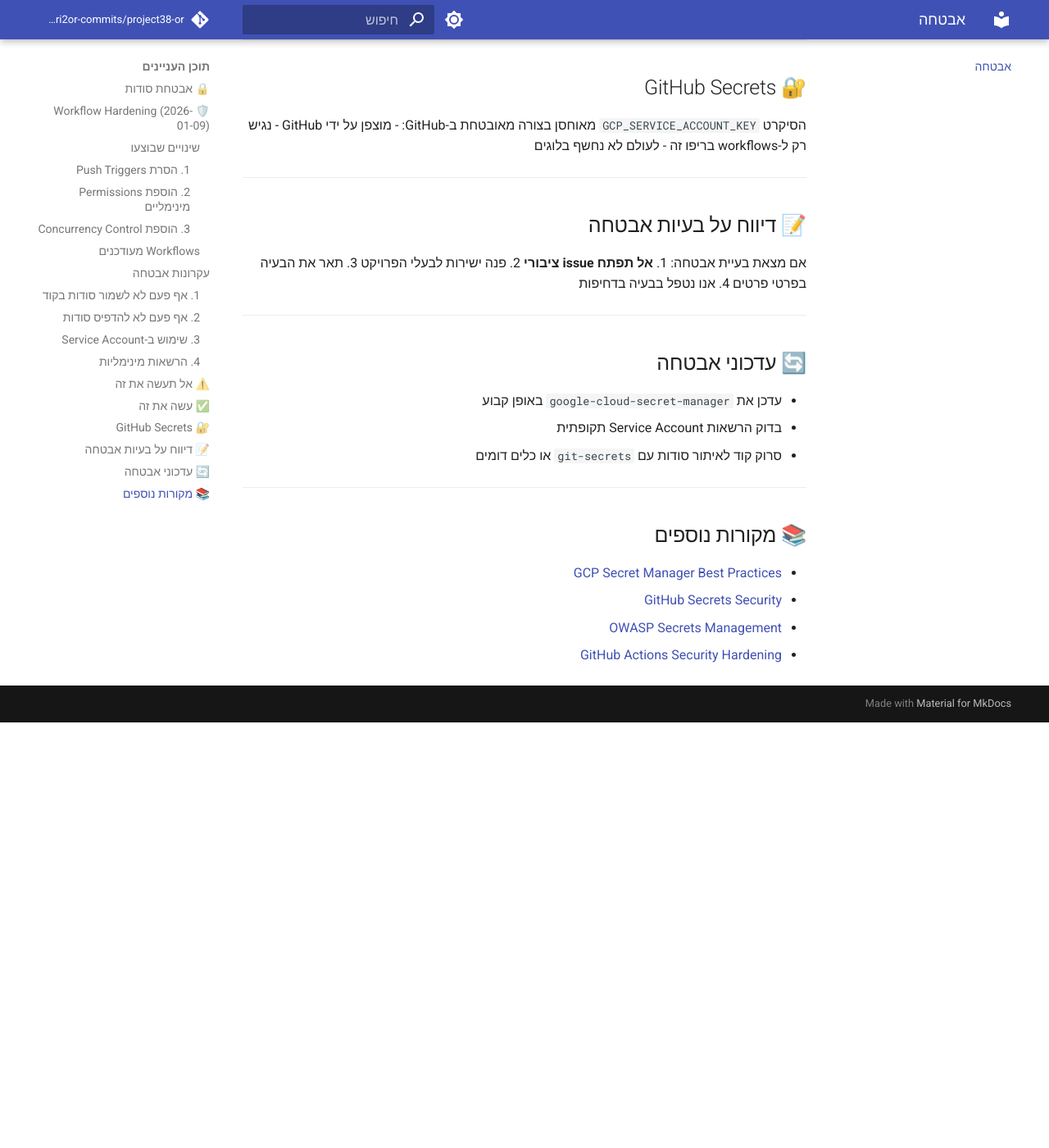
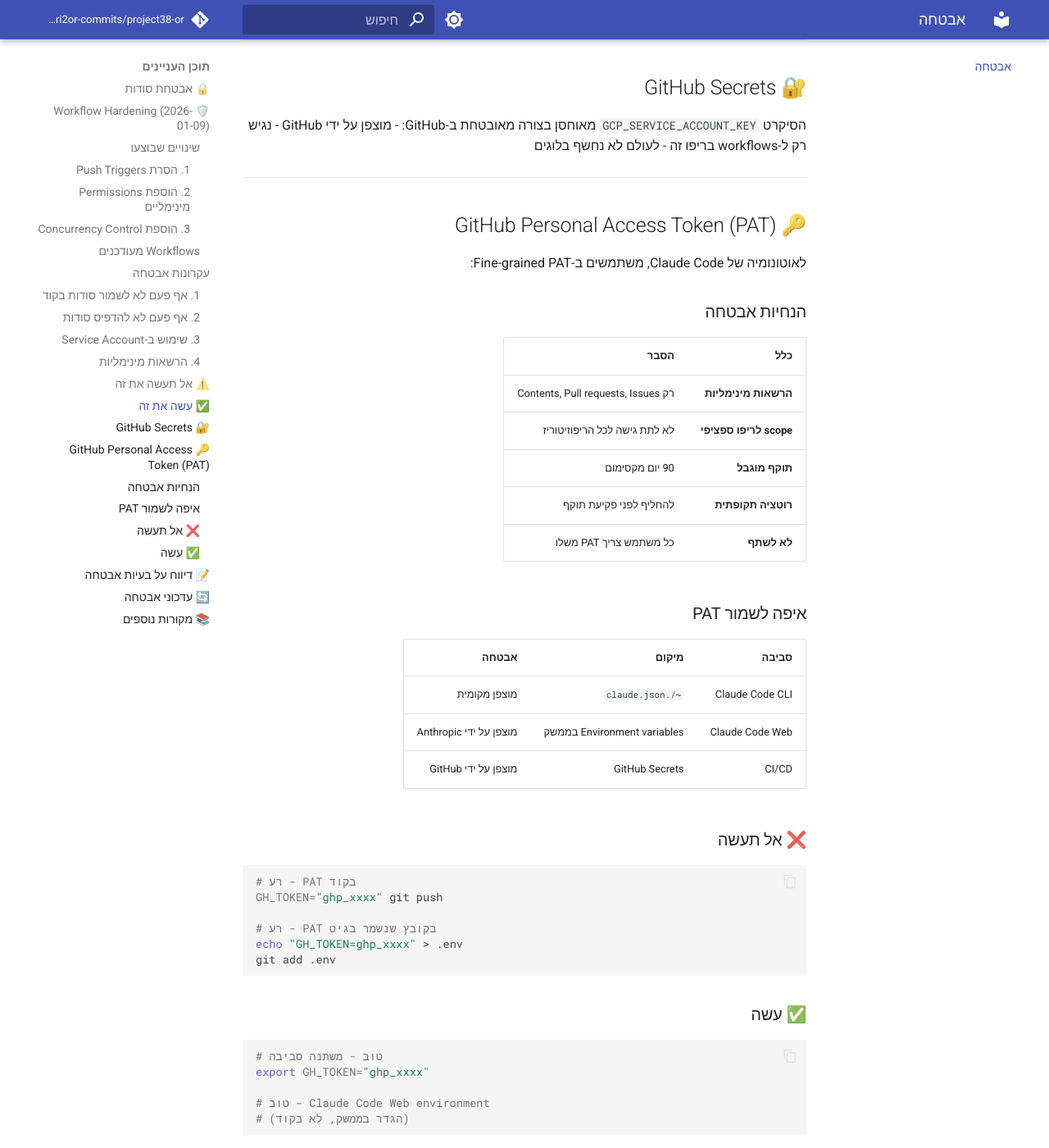
Before and after one commit to edri2or-commits/project38-or, an MkDocs documentation site: the page built from docs/SECURITY.md, in a window 1280 px wide and 1400 px high, scrolled down 3011 px. Shown: the whole window at 82% size. Built offline with MkDocs 1.6.1 and Material for MkDocs 9.7.7, drawn with Linux system fonts in a browser that asks for light colours; comment, search, counter and statistics services are not loaded; before the commit the page ends 3892 px from its top, so only the background shows below that.

Commit message:
docs: add GitHub PAT security guidelines
Add security documentation for Fine-grained PAT usage including:
- Permission guidelines (minimal permissions)
- Storage locations for different environments
- Do's and don'ts for PAT handling

````diff
--- a/docs/SECURITY.md
+++ b/docs/SECURITY.md
@@ -128,6 +128,51 @@ manager.clear_cache()
 
 ---
 
+## 🔑 GitHub Personal Access Token (PAT)
+
+לאוטונומיה של Claude Code, משתמשים ב-Fine-grained PAT:
+
+### הנחיות אבטחה
+
+| כלל | הסבר |
+|-----|------|
+| **הרשאות מינימליות** | רק Contents, Pull requests, Issues |
+| **scope לריפו ספציפי** | לא לתת גישה לכל הריפוזיטוריז |
+| **תוקף מוגבל** | 90 יום מקסימום |
+| **רוטציה תקופתית** | להחליף לפני פקיעת תוקף |
+| **לא לשתף** | כל משתמש צריך PAT משלו |
+
+### איפה לשמור PAT
+
+| סביבה | מיקום | אבטחה |
+|-------|-------|-------|
+| Claude Code CLI | `~/.claude.json` | מוצפן מקומית |
+| Claude Code Web | Environment variables בממשק | מוצפן על ידי Anthropic |
+| CI/CD | GitHub Secrets | מוצפן על ידי GitHub |
+
+### ❌ אל תעשה
+
+```bash
+# רע - PAT בקוד
+GH_TOKEN="ghp_xxxx" git push
+
+# רע - PAT בקובץ שנשמר בגיט
+echo "GH_TOKEN=ghp_xxxx" > .env
+git add .env
+```
+
+### ✅ עשה
+
+```bash
+# טוב - משתנה סביבה
+export GH_TOKEN="ghp_xxxx"
+
+# טוב - Claude Code Web environment
+# (הגדר בממשק, לא בקוד)
+```
+
+---
+
 ## 📝 דיווח על בעיות אבטחה
 
 אם מצאת בעיית אבטחה:
--- a/docs/changelog.md
+++ b/docs/changelog.md
@@ -8,6 +8,7 @@ and this project adheres to [Semantic Versioning](https://semver.org/spec/v2.0.0
 ## [Unreleased]
 
 ### Added
+- GitHub PAT security guidelines in docs/SECURITY.md
 - Claude Code Web environment configuration documentation in CLAUDE.md
 - GitHub MCP Server documentation in CLAUDE.md (autonomy configuration)
 - Tests for github_auth module
````
